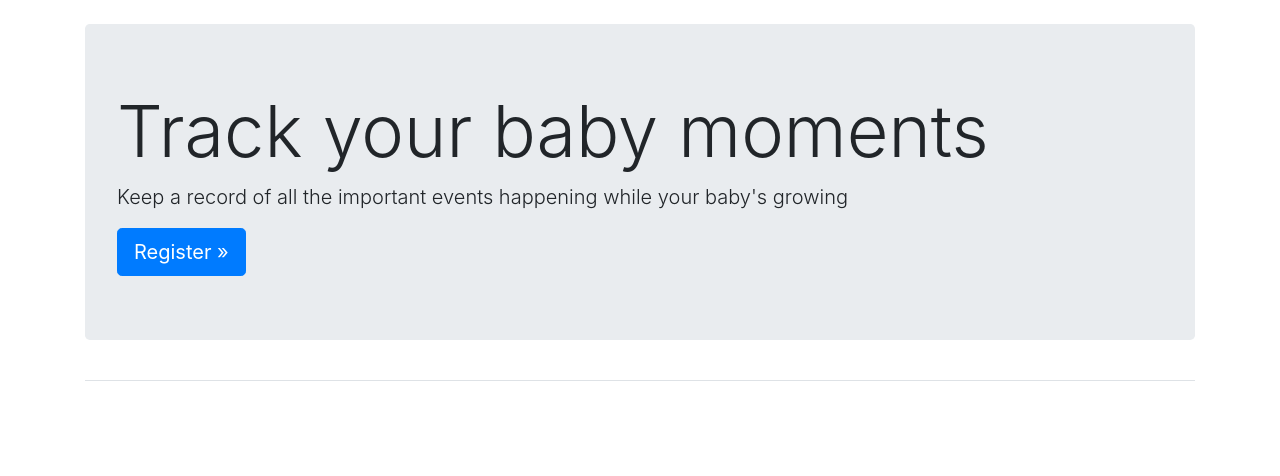
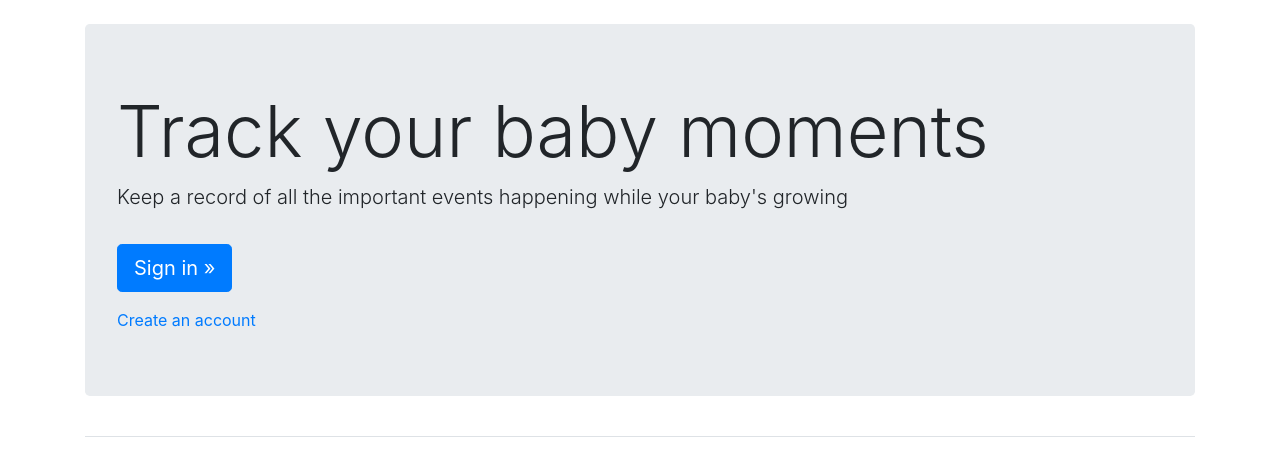
Before and after one commit to fpelletier-gh/baby-journal-MVC, a Django app: page / in a window 1280 px wide. Shown: the part 58-534 px from the top of the page. Run offline with Django 3.2, Linux system fonts and the light colour scheme; some libraries are stand-ins or nearby versions.

Commit message:
refactor the layout and code formatting

```diff
--- a/baby_logs/templates/baby_logs/index.html
+++ b/baby_logs/templates/baby_logs/index.html
@@ -2,15 +2,21 @@
 {% block page_header %}
     <div class="jumbotron">
         <h1 class="display-3">Track your baby moments</h1>
-
         <p class="lead">Keep a record of all the important events happening while your baby's growing</p>
-
         {% if user.is_authenticated %}
             <a class="btn btn-lg btn-primary" href="{% url 'baby_logs:babies' %}"
                 role="button">Welcome &raquo;</a>
         {% else %}
-    <a class="btn btn-lg btn-primary" href="{% url 'users:register' %}"
-         role="button">Register &raquo;</a>
+            <div class="d-flex flex-column justify-content-start">
+                <div class="py-3">
+                    <a class="btn btn-lg btn-primary" href="{% url 'users:login' %}"
+                        role="button">Sign in &raquo;</a>
+                </div>
+                <div>
+                    <a class="text-decoration-none" href="{% url 'users:register' %}"
+                        role="button">Create an account</a>
+                </div>
+            </div>
         {% endif %}
     </div>
 {% endblock page_header %}
```
Lines whose indentation alone changed are shown as unchanged.
